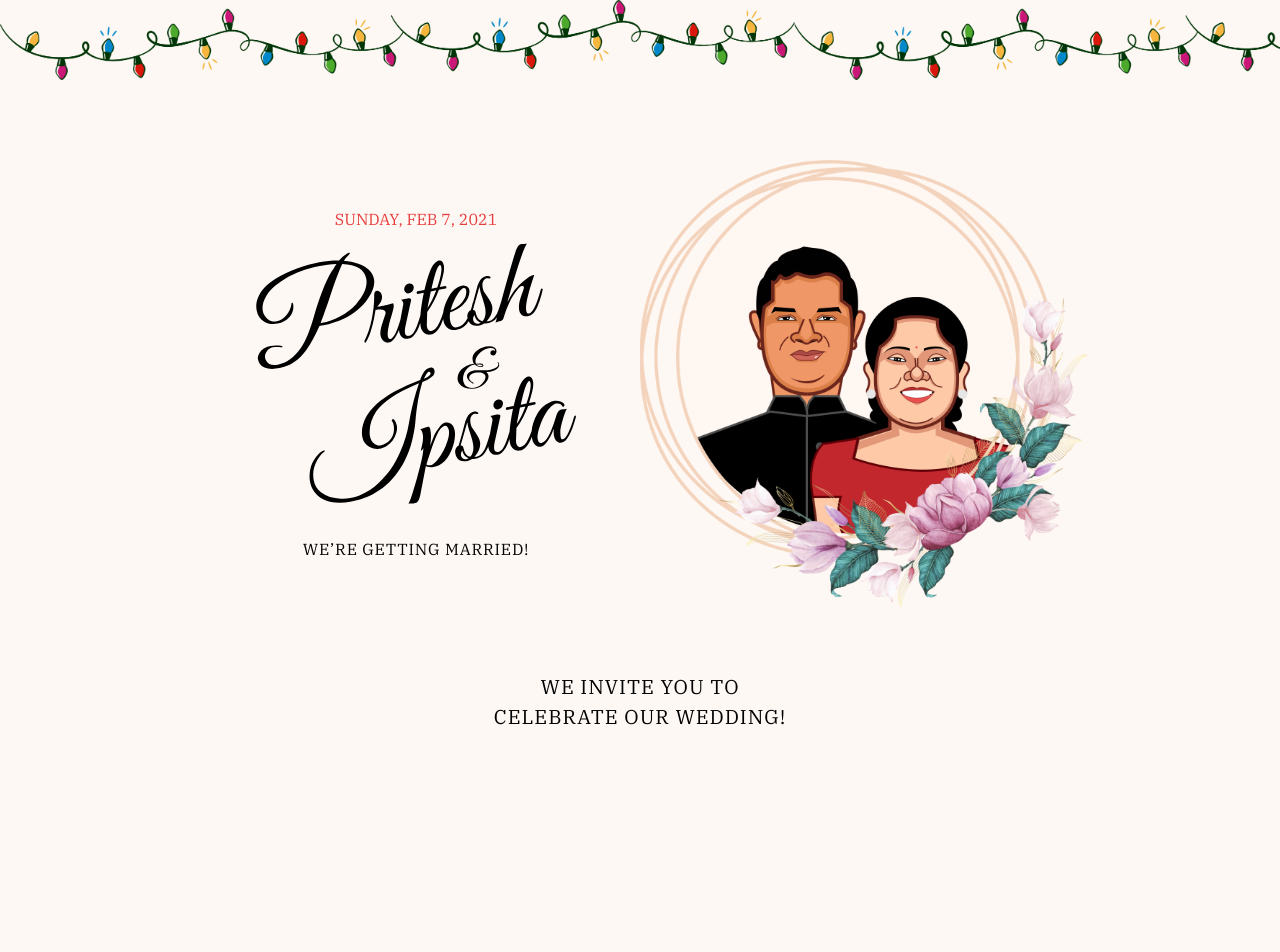
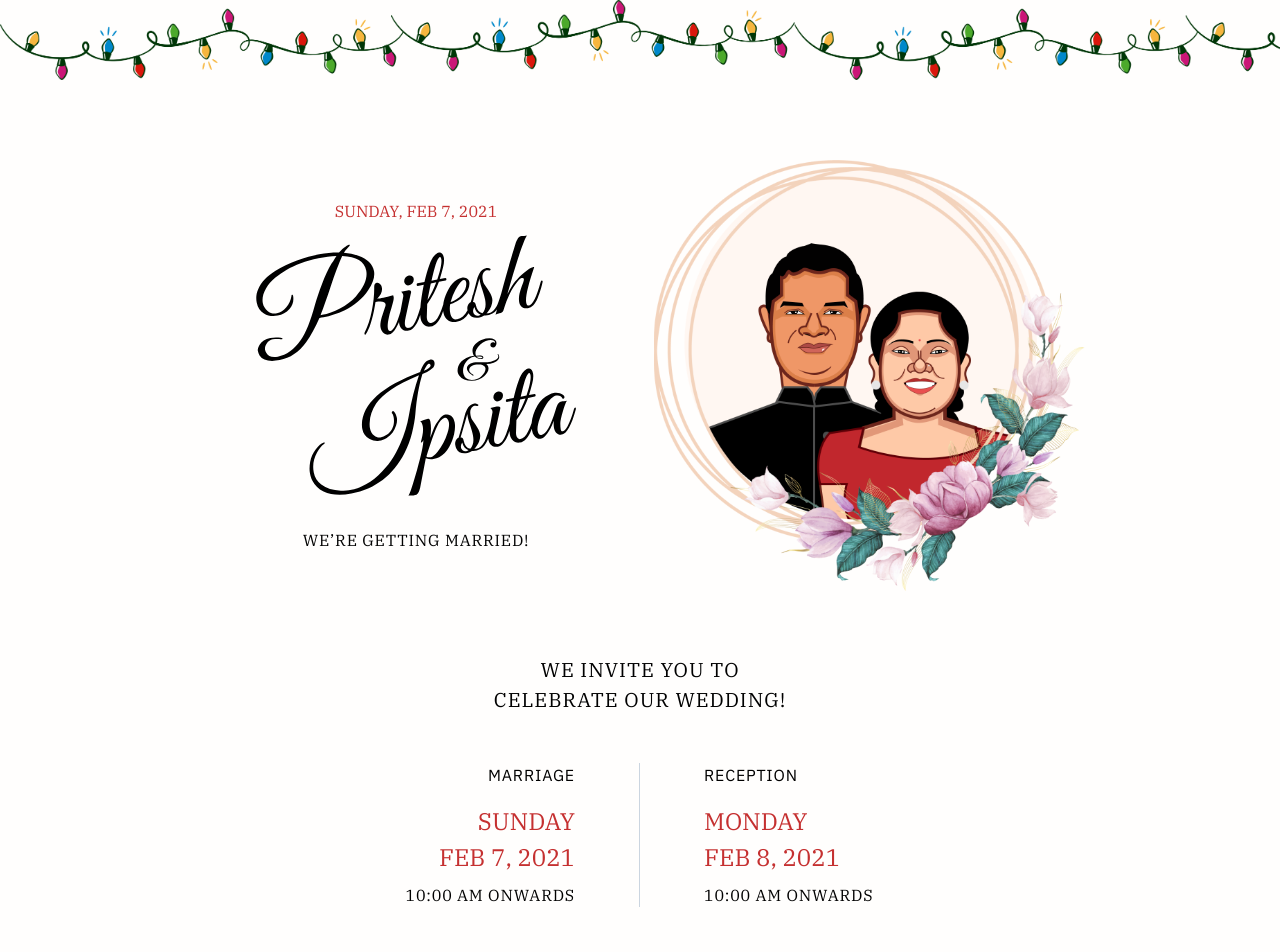
Before and after one commit to soumyabishi/wedding, a Nuxt app: page / in a window 1280 px wide. Shown: the top 952 px of the page. Before the commit the page ends 828 px from the top, so only its background shows below. Built offline with nearby package versions, Linux system fonts and the light colour scheme.

Commit message:
Venue added

```diff
--- a/layouts/default.vue
+++ b/layouts/default.vue
@@ -9,7 +9,7 @@ html {
   text-rendering: optimizeLegibility;
   -webkit-font-smoothing: antialiased;
   -moz-osx-font-smoothing: grayscale;
-  background: #fef8f4;
+  background: #fffefd;
 }
 *,
 *::before,
--- a/pages/index.vue
+++ b/pages/index.vue
@@ -4,7 +4,7 @@
     <div class="container mx-auto p-4">
       <div class="flex flex-wrap items-center max-w-4xl mx-auto mt-5 md:mt-16">
         <div class="w-full md:w-1/2 text-center">
-          <div class="text-red-600 font-medium font-serif mb-3">
+          <div class="text-red-700 font-medium font-serif mb-3">
             SUNDAY, FEB 7, 2021
           </div>
           <svg
@@ -34,9 +34,49 @@
       </div>
 
       <div
-        class="text-center font-medium font-serif uppercase tracking-wider text-xl mt-16 mb-20"
+        class="text-center font-medium font-serif uppercase tracking-wider text-xl mt-16 mb-12"
       >
         We invite you to <br />celebrate our wedding!
+      </div>
+      <div class="flex max-w-xl mx-auto">
+        <div class="w-1/2 text-right pr-6 md:pr-16 border-r border-gray-400">
+          <div class="font-medium tracking-wider">MARRIAGE</div>
+          <div class="font-serif text-red-700 font-medium text-2xl mt-4 mb-2">
+            SUNDAY<br />
+            FEB 7, 2021
+          </div>
+          <div class="font-serif font-medium tracking-wider">
+            10:00 AM ONWARDS
+          </div>
+        </div>
+        <div class="w-1/2 text-left pl-6 md:pl-16">
+          <div class="font-medium tracking-wider">RECEPTION</div>
+          <div class="font-serif text-red-700 font-medium text-2xl mt-4 mb-2">
+            MONDAY<br />
+            FEB 8, 2021
+          </div>
+          <div class="font-serif font-medium tracking-wider">
+            10:00 AM ONWARDS
+          </div>
+        </div>
+      </div>
+      <div class="mt-12 text-center">
+        <div class="font-medium tracking-wider mb-4">VENUE</div>
+        <div class="font-serif font-medium tracking-wider mb-4">
+          KANTESHIR, KESINGA, ODISHA, 766012
+        </div>
+        <div class="max-w-3xl mx-auto">
+          <iframe
+            class="rounded-md"
+            width="100%"
+            height="400"
+            frameborder="0"
+            scrolling="no"
+            marginheight="0"
+            marginwidth="0"
+            src="https://maps.google.com/maps?width=100%25&amp;height=600&amp;hl=en&amp;q=20.2163428,83.2478984+(Bishi's)&amp;t=&amp;z=14&amp;ie=UTF8&amp;iwloc=B&amp;output=embed"
+          ></iframe>
+        </div>
       </div>
     </div>
   </div>
```
Also changed, not shown: assets/images/photo.png.
